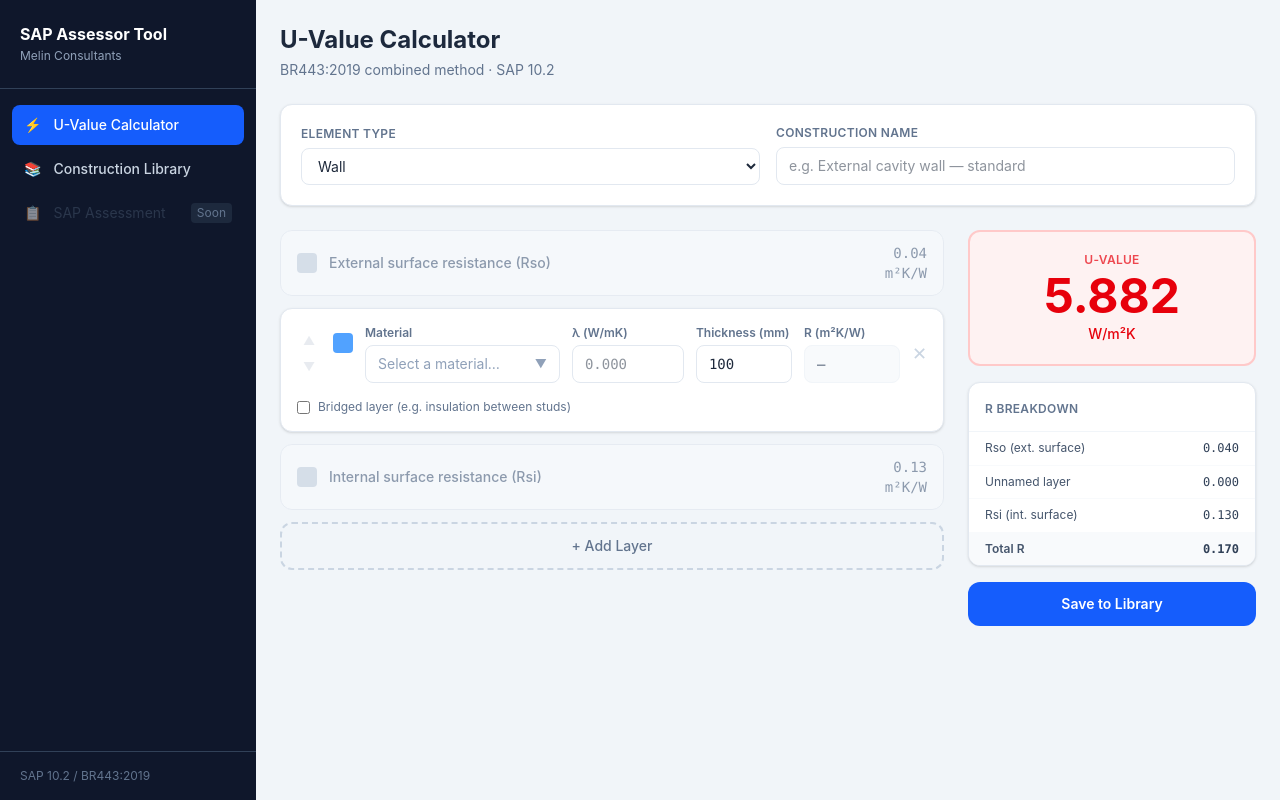
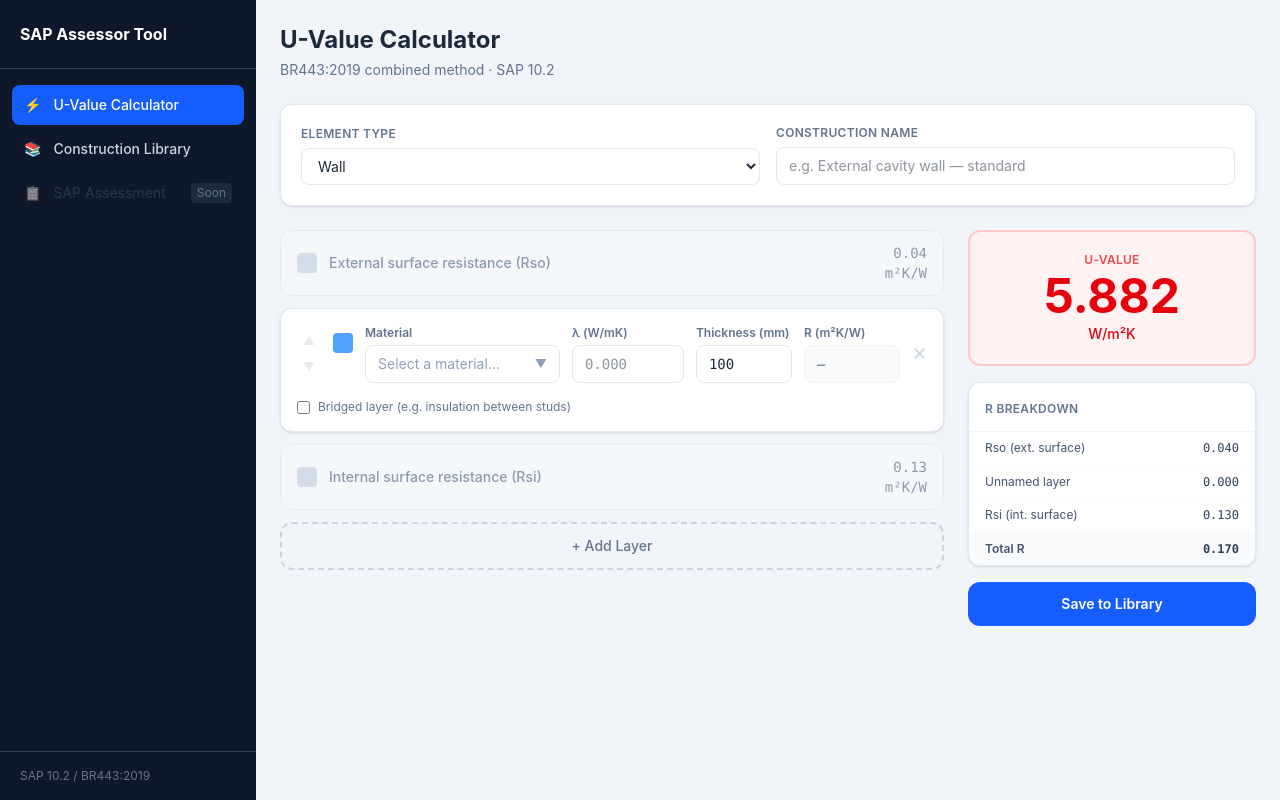
Before and after one commit to dylangallagher1505-beep/SAP-Assessor-Tool, a Next.js app: page / in a window 1280 px wide. Built offline with nearby package versions, Linux system fonts and the light colour scheme.

Commit message:
Remove Melin Consultants branding

```diff
--- a/app/layout.tsx
+++ b/app/layout.tsx
@@ -3,8 +3,8 @@ import './globals.css';
 import Sidebar from '@/components/Sidebar';
 
 export const metadata: Metadata = {
-  title: 'SAP Assessor Tool — Melin Consultants',
-  description: 'SAP 10.2 assessment toolkit for energy assessors',
+  title: 'SAP Assessor Tool',
+  description: 'SAP 10.2 assessment toolkit',
 };
 
 export default function RootLayout({ children }: Readonly<{ children: React.ReactNode }>) {
--- a/components/Sidebar.tsx
+++ b/components/Sidebar.tsx
@@ -15,7 +15,6 @@ export default function Sidebar() {
     <aside className="w-64 bg-slate-900 flex flex-col h-full shrink-0">
       <div className="px-5 py-6 border-b border-slate-700">
         <div className="text-white font-bold text-base leading-tight">SAP Assessor Tool</div>
-        <div className="text-slate-400 text-xs mt-1">Melin Consultants</div>
       </div>
       <nav className="flex-1 px-3 py-4 space-y-1">
         {navItems.map((item) => {
```
